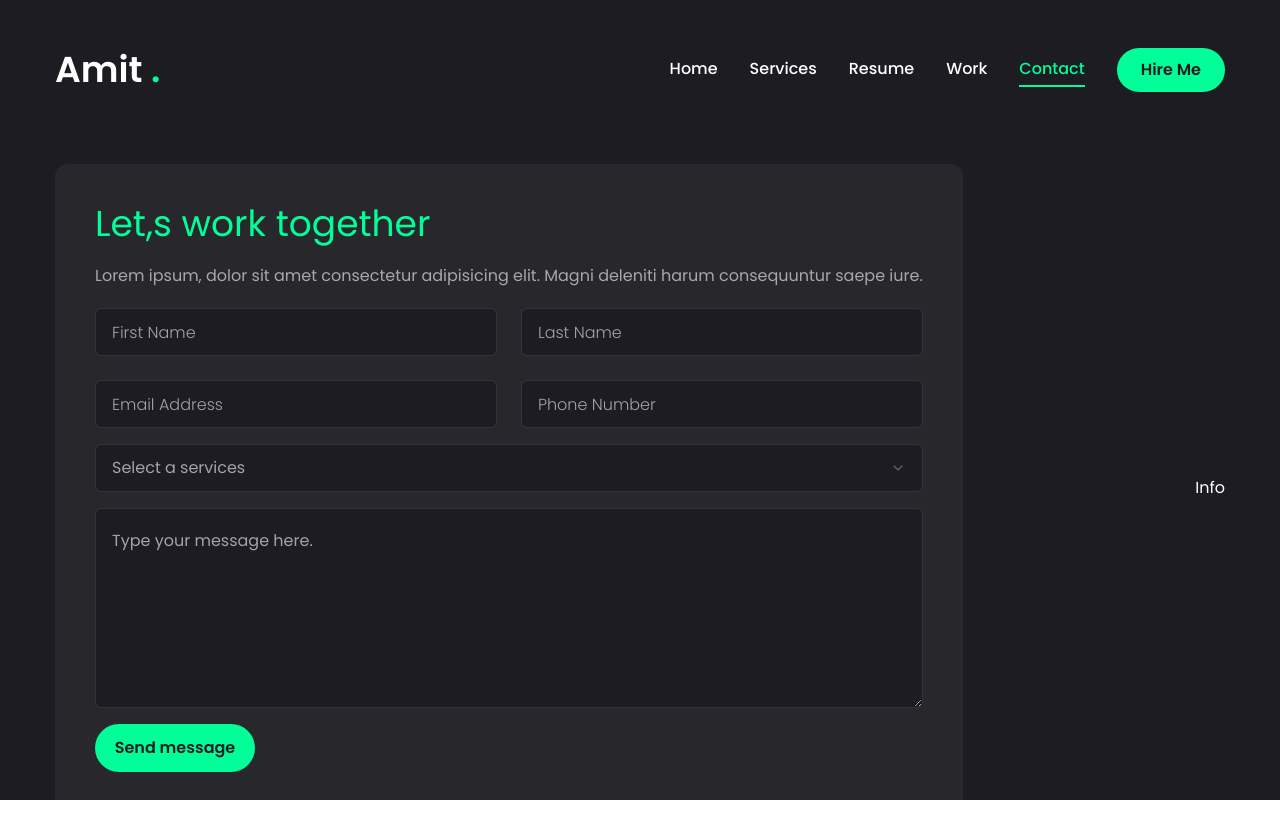
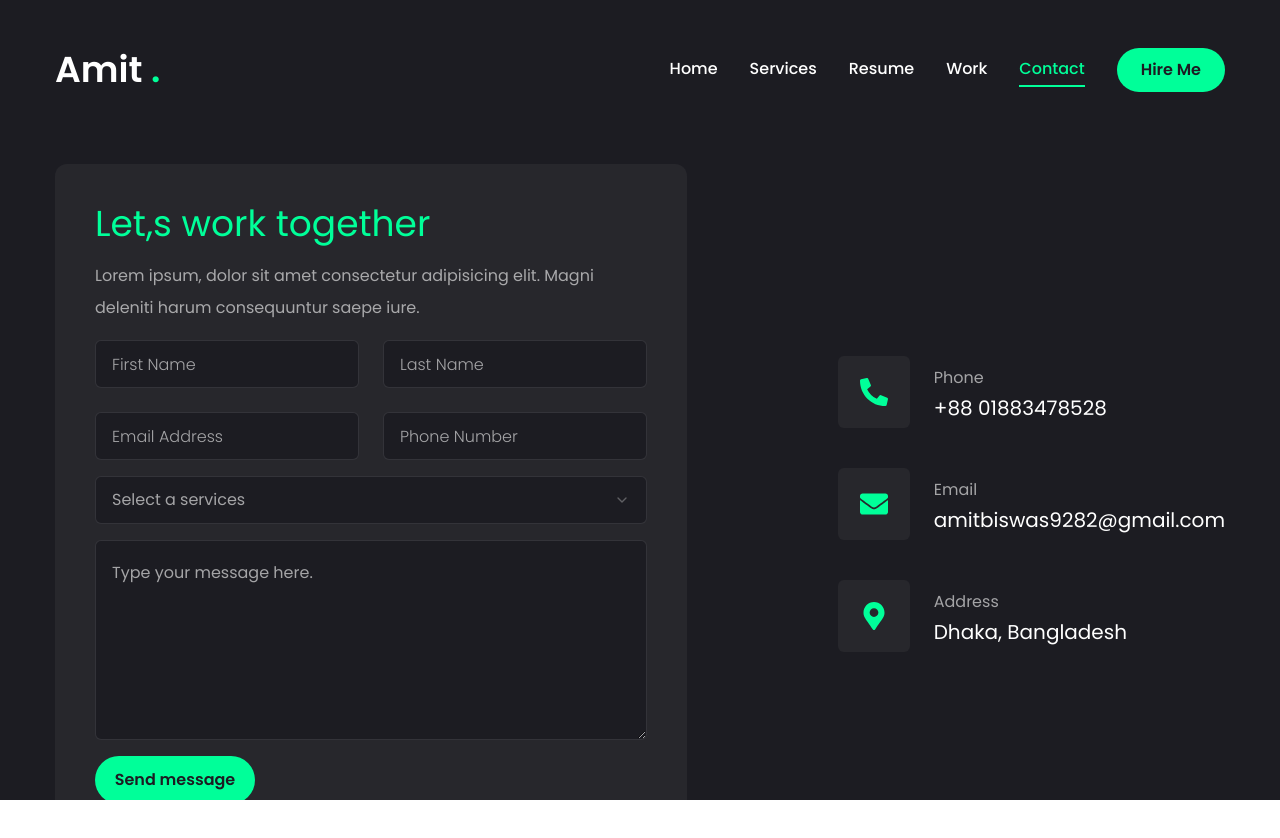
Before and after one commit to Amit-Biswas-WD/N_Portfolio_Website, a Next.js app: page /contact in a window 1280 px wide. Shown: the top 838 px of the page. Built offline with nearby package versions, Linux system fonts and the light colour scheme.

Commit message:
Portfolio website complete

```diff
--- a/app/contact/page.jsx
+++ b/app/contact/page.jsx
@@ -38,7 +38,7 @@
 >
   <div className="container mx-auto">
     <div className="flex flex-col xl:flex-row gap-[30px]">
-    <div className="xl:h-[54%] order-2 xl:order-none"><form className="flex flex-col gap-4 p-10 bg-[#27272c] rounded-xl">
+    <div className="xl:w-[54%] order-2 xl:order-none"><form className="flex flex-col gap-4 p-10 bg-[#27272c] rounded-xl">
       <h3 className="text-4xl text-accent">Let,s work together</h3>
       <p className="text-white/60">Lorem ipsum, dolor sit amet consectetur adipisicing elit. Magni deleniti harum consequuntur saepe iure.</p>
       <div className="grid grid-cols-1 xl:grid-cols-2 gap-6">
@@ -63,7 +63,23 @@
       {/* btn */}
       <Button size="md" className="max-w-40">Send message</Button>
       </form></div>
-    <div className="flex-1 flex items-center xl:justify-end order-1 xl:order-none mb-8 xl:mb-0">Info</div>
+    <div className="flex-1 flex items-center xl:justify-end order-1 xl:order-none mb-8 xl:mb-0">
+      <ul className="flex flex-col gap-10">
+        {info.map((item, index) => {
+          return (
+            <li key={index} className="flex items-center gap-6">
+              <div className="w-[52px] xl:w-[72px] h-[52px] xl:h-[72px] bg-[#27272c] text-accent rounded-md flex items-center justify-center">
+                <div className="text-[28px]">{item.icon}</div>
+              </div>
+                <div className="flex-1">
+                  <p className="text-white/60">{item.title}</p>
+                  <h3 className="text-xl">{item.description}</h3>
+                </div>
+            </li>
+          )
+        })}
+      </ul>
+    </div>
     </div>
   </div>
 </motion.div>)
--- a/app/resume/page.jsx
+++ b/app/resume/page.jsx
@@ -116,10 +116,10 @@
       icon: <FaReact />,
       name: "React JS",
     },
-    {
-      icon: <FaFigma />,
-      name: "Fima",
-    },
+    // {
+    //   icon: <FaFigma />,
+    //   name: "Fima",
+    // },
     {
       icon: <FaNodeJs />,
       name: "NodeJs",
--- a/app/services/page.jsx
+++ b/app/services/page.jsx
@@ -21,10 +21,10 @@
   // },
   {
     num: "02",
-    title: "Logo Design",
+    title: "Web Design",
     description:
       "Lorem ipsum dolor, sit amet consectetur adipisicing elit. Mollitia autem cum!",
-    href: "/logo-design",
+    href: "/web-design",
   },
   // {
   //   num: "04",
```
Also changed, not shown: .eslintrc.json.
